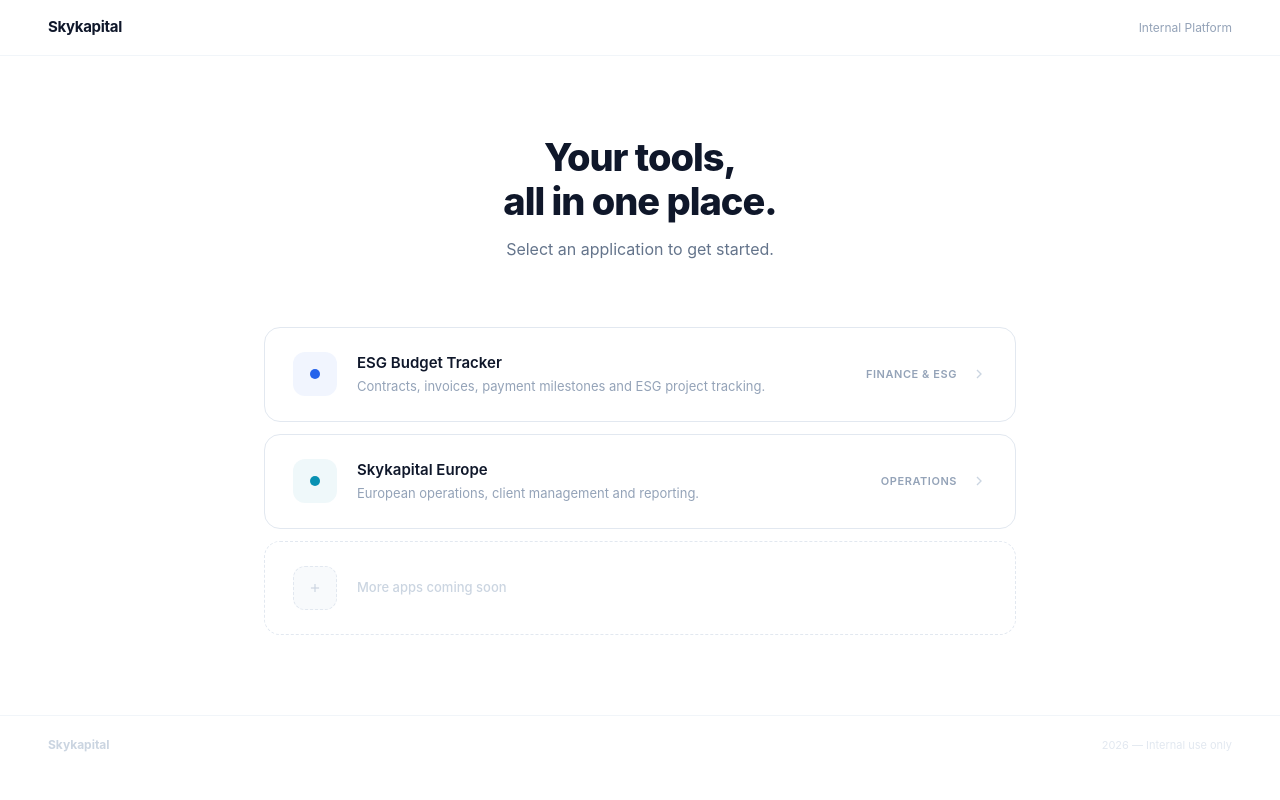
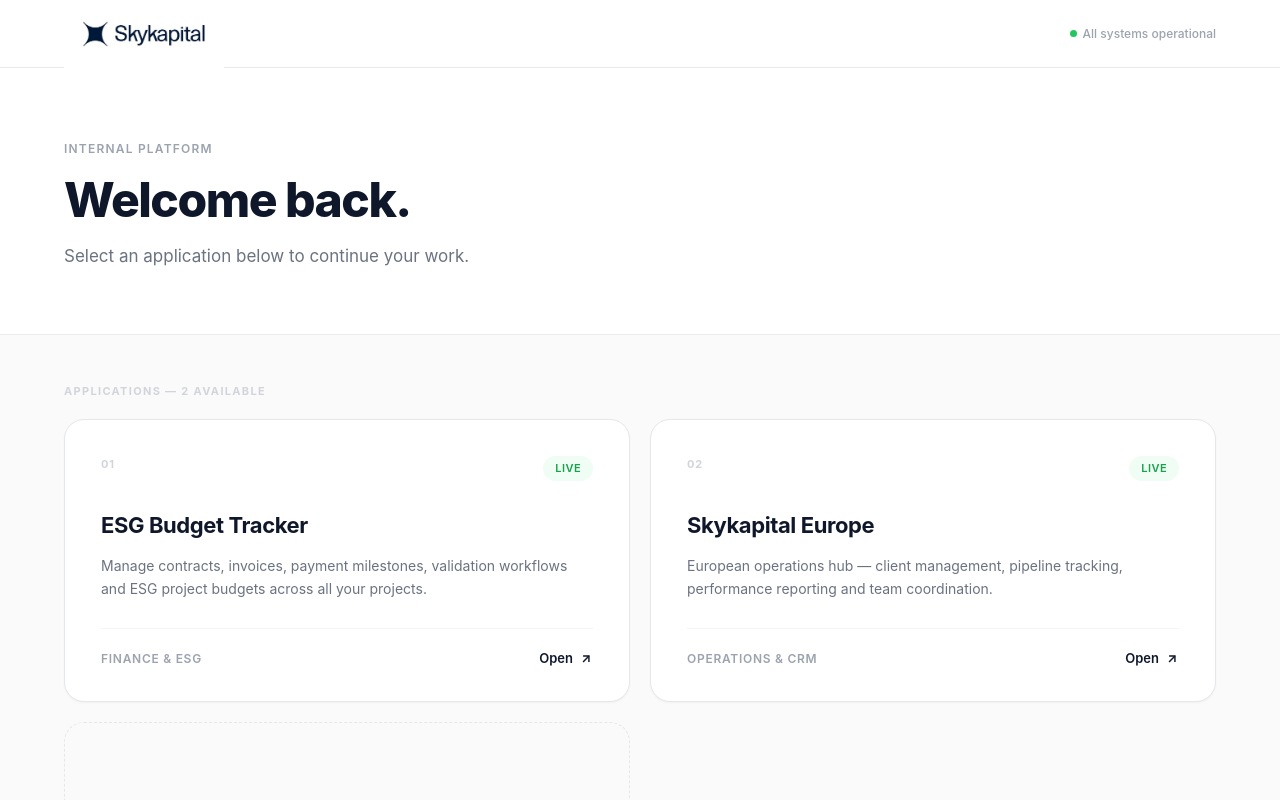
Before and after one commit to rudychoufani98-stack/Skykapital-portal, a Next.js app: page / in a window 1280 px wide. Shown: the top 800 px of the page. Built offline with nearby package versions, Linux system fonts and the light colour scheme.

Commit message:
Clean minimal portal with logo, large cards, proper spacing

```diff
--- a/app/page.tsx
+++ b/app/page.tsx
@@ -1,95 +1,129 @@
 'use client'
+import Image from 'next/image'
 
 const apps = [
   {
     name: 'ESG Budget Tracker',
-    description: 'Contracts, invoices, payment milestones and ESG project tracking.',
+    description: 'Manage contracts, invoices, payment milestones, validation workflows and ESG project budgets across all your projects.',
     url: 'https://budget-tracker-two-beta.vercel.app/login',
-    tag: 'Finance & ESG',
-    color: '#2563EB',
+    label: 'Finance & ESG',
+    accent: '#0F172A',
+    num: '01',
   },
   {
     name: 'Skykapital Europe',
-    description: 'European operations, client management and reporting.',
+    description: 'European operations hub — client management, pipeline tracking, performance reporting and team coordination.',
     url: 'https://skykapitaleurope.vercel.app/login',
-    tag: 'Operations',
-    color: '#0891B2',
+    label: 'Operations & CRM',
+    accent: '#0F172A',
+    num: '02',
   },
 ]
 
 export default function Portal() {
   return (
-    <main style={{ minHeight: '100vh', background: '#fff', fontFamily: '"Inter", system-ui, sans-serif', color: '#0F172A' }}>
+    <main style={{ minHeight: '100vh', background: '#FAFAFA', fontFamily: '"Inter", system-ui, sans-serif' }}>
 
-      {/* Nav */}
-      <nav style={{ borderBottom: '1px solid #F1F5F9', padding: '0 48px', height: 56, display: 'flex', alignItems: 'center', justifyContent: 'space-between' }}>
-        <span style={{ fontSize: 15, fontWeight: 700, letterSpacing: '-0.3px' }}>Skykapital</span>
-        <span style={{ fontSize: 12, color: '#94A3B8' }}>Internal Platform</span>
-      </nav>
+      {/* Header */}
+      <header style={{ background: '#fff', borderBottom: '1px solid #EBEBEB', padding: '0 64px', height: 68, display: 'flex', alignItems: 'center', justifyContent: 'space-between' }}>
+        <Image src="/logo.png" alt="Skykapital" width={160} height={40} style={{ objectFit: 'contain' }} priority />
+        <div style={{ display: 'flex', alignItems: 'center', gap: 6 }}>
+          <div style={{ width: 7, height: 7, borderRadius: '50%', background: '#22C55E' }}/>
+          <span style={{ fontSize: 12, color: '#9CA3AF', fontWeight: 500 }}>All systems operational</span>
+        </div>
+      </header>
 
       {/* Hero */}
-      <div style={{ maxWidth: 640, margin: '0 auto', padding: '80px 24px 64px', textAlign: 'center' }}>
-        <h1 style={{ fontSize: 38, fontWeight: 800, letterSpacing: '-1px', margin: '0 0 14px', lineHeight: 1.15 }}>
-          Your tools,<br />all in one place.
+      <div style={{ background: '#fff', borderBottom: '1px solid #EBEBEB', padding: '72px 64px 64px' }}>
+        <p style={{ fontSize: 12, fontWeight: 600, color: '#9CA3AF', letterSpacing: '0.1em', textTransform: 'uppercase', margin: '0 0 16px' }}>Internal Platform</p>
+        <h1 style={{ fontSize: 48, fontWeight: 800, color: '#0F172A', margin: '0 0 16px', letterSpacing: '-1.5px', lineHeight: 1.1 }}>
+          Welcome back.
         </h1>
-        <p style={{ fontSize: 16, color: '#64748B', margin: 0, lineHeight: 1.6 }}>
-          Select an application to get started.
+        <p style={{ fontSize: 17, color: '#6B7280', margin: 0, maxWidth: 440, lineHeight: 1.6 }}>
+          Select an application below to continue your work.
         </p>
       </div>
 
-      {/* Apps */}
-      <div style={{ maxWidth: 800, margin: '0 auto', padding: '0 24px 80px', display: 'flex', flexDirection: 'column', gap: 12 }}>
+      {/* Apps grid */}
+      <div style={{ padding: '48px 64px', maxWidth: 1300, margin: '0 auto' }}>
+        <p style={{ fontSize: 11, fontWeight: 700, color: '#D1D5DB', letterSpacing: '0.12em', textTransform: 'uppercase', margin: '0 0 20px' }}>Applications — {apps.length} available</p>
+
+        <div style={{ display: 'grid', gridTemplateColumns: 'repeat(auto-fill, minmax(420px, 1fr))', gap: 20 }}>
           {apps.map(app => (
-          <a key={app.name} href={app.url} target="_blank" rel="noopener noreferrer"
-            style={{ textDecoration: 'none' }}>
-            <div style={{
-              display: 'flex', alignItems: 'center', justifyContent: 'space-between',
-              padding: '24px 28px', borderRadius: 16,
-              border: '1px solid #E2E8F0', background: '#fff',
-              transition: 'border-color 0.15s, box-shadow 0.15s', cursor: 'pointer',
+            <a key={app.name} href={app.url} target="_blank" rel="noopener noreferrer" style={{ textDecoration: 'none' }}>
+              <div
+                style={{
+                  background: '#fff', borderRadius: 20, border: '1px solid #E5E7EB',
+                  padding: '36px 36px 32px', cursor: 'pointer', height: '100%',
+                  boxShadow: '0 1px 2px rgba(0,0,0,0.04)',
+                  transition: 'transform 0.18s ease, box-shadow 0.18s ease, border-color 0.18s ease',
+                  display: 'flex', flexDirection: 'column', justifyContent: 'space-between', minHeight: 240,
                 }}
                 onMouseEnter={e => {
                   const el = e.currentTarget as HTMLElement
-                el.style.borderColor = app.color
-                el.style.boxShadow = `0 0 0 3px ${app.color}12`
+                  el.style.transform = 'translateY(-3px)'
+                  el.style.boxShadow = '0 12px 40px rgba(0,0,0,0.10)'
+                  el.style.borderColor = '#0F172A'
                 }}
                 onMouseLeave={e => {
                   const el = e.currentTarget as HTMLElement
-                el.style.borderColor = '#E2E8F0'
-                el.style.boxShadow = 'none'
+                  el.style.transform = 'none'
+                  el.style.boxShadow = '0 1px 2px rgba(0,0,0,0.04)'
+                  el.style.borderColor = '#E5E7EB'
                 }}
               >
-              <div style={{ display: 'flex', alignItems: 'center', gap: 20 }}>
-                <div style={{ width: 44, height: 44, borderRadius: 12, background: `${app.color}10`, display: 'flex', alignItems: 'center', justifyContent: 'center' }}>
-                  <div style={{ width: 10, height: 10, borderRadius: '50%', background: app.color }}/>
+                <div>
+                  <div style={{ display: 'flex', alignItems: 'flex-start', justifyContent: 'space-between', marginBottom: 28 }}>
+                    <span style={{ fontSize: 11, fontWeight: 700, color: '#D1D5DB', letterSpacing: '0.08em' }}>{app.num}</span>
+                    <span style={{ fontSize: 11, fontWeight: 600, padding: '4px 12px', borderRadius: 100, background: '#F0FDF4', color: '#16A34A', letterSpacing: '0.04em' }}>
+                      LIVE
+                    </span>
                   </div>
-                <div>
-                  <p style={{ margin: '0 0 3px', fontSize: 15, fontWeight: 600 }}>{app.name}</p>
-                  <p style={{ margin: 0, fontSize: 13, color: '#94A3B8' }}>{app.description}</p>
+
+                  <h2 style={{ fontSize: 22, fontWeight: 700, color: '#0F172A', margin: '0 0 12px', letterSpacing: '-0.4px' }}>
+                    {app.name}
+                  </h2>
+                  <p style={{ fontSize: 14, color: '#6B7280', margin: 0, lineHeight: 1.65 }}>
+                    {app.description}
+                  </p>
                 </div>
+
+                <div style={{ display: 'flex', alignItems: 'center', justifyContent: 'space-between', marginTop: 28, paddingTop: 20, borderTop: '1px solid #F3F4F6' }}>
+                  <span style={{ fontSize: 12, fontWeight: 600, color: '#9CA3AF', letterSpacing: '0.06em', textTransform: 'uppercase' }}>
+                    {app.label}
+                  </span>
+                  <div style={{ display: 'flex', alignItems: 'center', gap: 6, fontSize: 13, fontWeight: 600, color: '#0F172A' }}>
+                    Open
+                    <svg width="14" height="14" fill="none" stroke="currentColor" strokeWidth="2.5" viewBox="0 0 24 24">
+                      <path d="M7 17L17 7"/><path d="M7 7h10v10"/>
+                    </svg>
                   </div>
-              <div style={{ display: 'flex', alignItems: 'center', gap: 14, flexShrink: 0 }}>
-                <span style={{ fontSize: 11, fontWeight: 600, color: '#94A3B8', letterSpacing: '0.05em', textTransform: 'uppercase' }}>{app.tag}</span>
-                <svg width="16" height="16" fill="none" stroke="#CBD5E1" strokeWidth="2" viewBox="0 0 24 24"><polyline points="9 18 15 12 9 6"/></svg>
                 </div>
               </div>
             </a>
           ))}
 
           {/* Coming soon */}
-        <div style={{ padding: '24px 28px', borderRadius: 16, border: '1px dashed #E2E8F0', display: 'flex', alignItems: 'center', gap: 20 }}>
-          <div style={{ width: 44, height: 44, borderRadius: 12, background: '#F8FAFC', border: '1px dashed #E2E8F0', display: 'flex', alignItems: 'center', justifyContent: 'center' }}>
-            <svg width="14" height="14" fill="none" stroke="#CBD5E1" strokeWidth="2" viewBox="0 0 24 24"><line x1="12" y1="5" x2="12" y2="19"/><line x1="5" y1="12" x2="19" y2="12"/></svg>
+          <div style={{
+            background: '#FAFAFA', borderRadius: 20, border: '1.5px dashed #E5E7EB',
+            padding: '36px', display: 'flex', flexDirection: 'column',
+            alignItems: 'center', justifyContent: 'center', minHeight: 240, textAlign: 'center', gap: 10,
+          }}>
+            <div style={{ width: 40, height: 40, borderRadius: 12, background: '#F3F4F6', display: 'flex', alignItems: 'center', justifyContent: 'center' }}>
+              <svg width="16" height="16" fill="none" stroke="#D1D5DB" strokeWidth="2.5" viewBox="0 0 24 24">
+                <line x1="12" y1="5" x2="12" y2="19"/><line x1="5" y1="12" x2="19" y2="12"/>
+              </svg>
             </div>
-          <p style={{ margin: 0, fontSize: 13, color: '#CBD5E1', fontWeight: 500 }}>More apps coming soon</p>
+            <p style={{ fontSize: 13, fontWeight: 600, color: '#D1D5DB', margin: 0 }}>New app coming soon</p>
+          </div>
         </div>
       </div>
 
       {/* Footer */}
-      <div style={{ borderTop: '1px solid #F1F5F9', padding: '20px 48px', display: 'flex', justifyContent: 'space-between', alignItems: 'center' }}>
-        <span style={{ fontSize: 12, fontWeight: 700, color: '#CBD5E1' }}>Skykapital</span>
-        <span style={{ fontSize: 11, color: '#E2E8F0' }}>{new Date().getFullYear()} — Internal use only</span>
-      </div>
+      <footer style={{ borderTop: '1px solid #EBEBEB', padding: '24px 64px', display: 'flex', alignItems: 'center', justifyContent: 'space-between', background: '#fff' }}>
+        <Image src="/logo.png" alt="Skykapital" width={100} height={26} style={{ objectFit: 'contain', opacity: 0.3 }} />
+        <span style={{ fontSize: 11, color: '#D1D5DB' }}>Internal use only &mdash; {new Date().getFullYear()}</span>
+      </footer>
 
     </main>
   )
```
Lines whose indentation alone changed are shown as unchanged.
